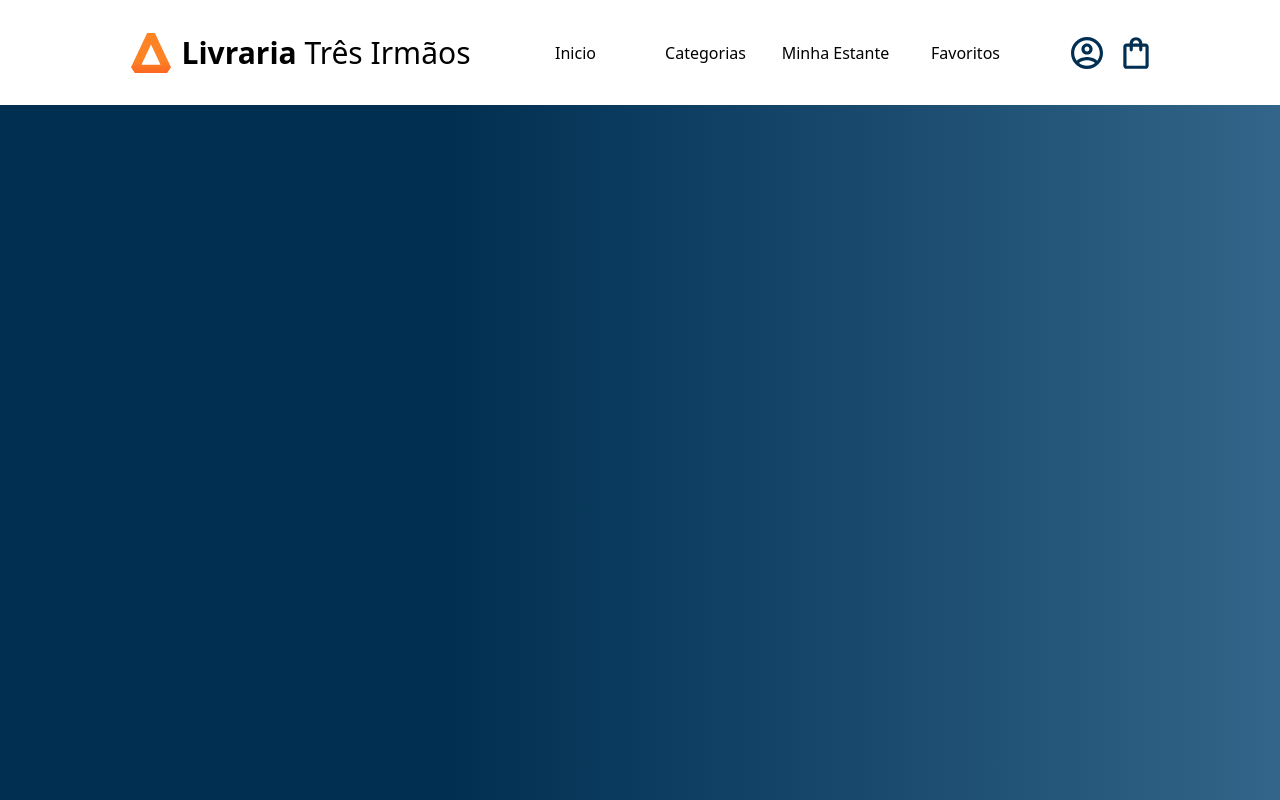
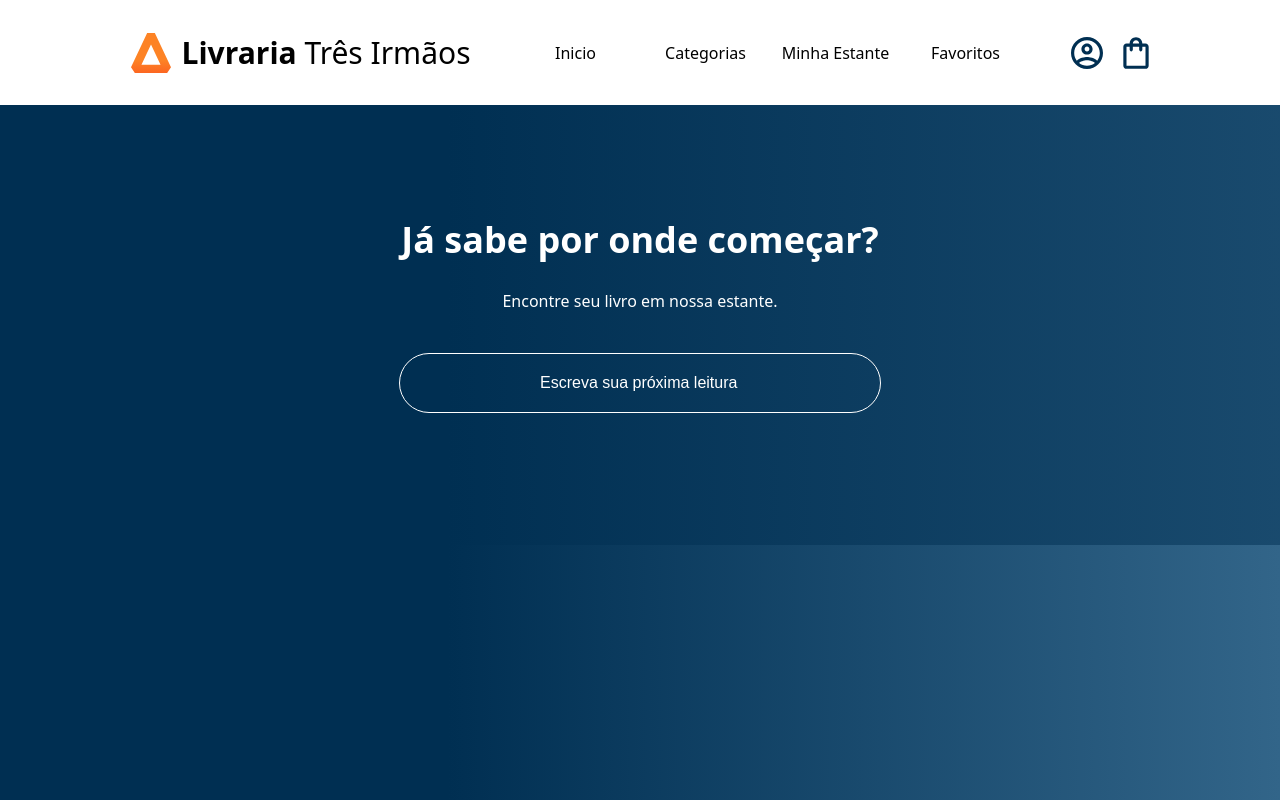
Before and after one commit to denisiorodrigues/livraria, a React (Vite) app: page / in a window 1280 px wide. Built offline with nearby package versions, Linux system fonts and the light colour scheme.

Commit message:
Componente de pesquisar livros

```diff
--- a/src/App.jsx
+++ b/src/App.jsx
@@ -1,4 +1,5 @@
 import Header from './components/Header'
+import Pesquisa from './components/Pesquisa'
 
 import styled from 'styled-components'
 
@@ -18,6 +19,7 @@
     <>
       <AppContainer>
         <Header  />
+        <Pesquisa />
       </AppContainer>
     </>
   )
--- /dev/null
+++ b/src/components/Input/index.jsx
@@ -0,0 +1,20 @@
+import styled from "styled-components";
+
+const Input = styled.input `
+    border: 1px solid #FFF;
+    background: transparent;
+    border: 1px solid #FFF;
+    padding: 20px 140px;
+    border-radius: 50px;
+    width: 200px;
+    color: #FFF;
+    font-size: 16px;
+    margin-bottom: 10px;
+
+    &::placeholder {
+            color: #FFF;
+            font-size: 16px;
+    }
+`
+
+export default Input;
--- /dev/null
+++ b/src/components/Pesquisa/index.jsx
@@ -0,0 +1,39 @@
+import styled from "styled-components";
+
+import Input from "../Input"
+
+const PesquisaContainer = styled.section `
+    background-image: linear-gradient(90deg, #002F52 35%, #326589 165%);
+    color: #FFF;
+    text-align: center;
+    padding: 85px 0;
+    height: 270px;
+    width: 100%;
+`
+
+const Titulo = styled.h1 `
+    color: #FFF;
+    font-size: 36px;
+    text-align: center;
+    width: 100%;
+`
+
+const Subtitulo = styled.h2 `
+    font-size: 16px;
+    font-weight: 500;
+    margin-bottom: 40px;
+`
+
+function Pesquisa() {
+    return (
+        <>
+            <PesquisaContainer>
+                <Titulo>Já sabe por onde começar?</Titulo>
+                <Subtitulo>Encontre seu livro em nossa estante.</Subtitulo>
+                <Input placeholder="Escreva sua próxima leitura"/>
+            </PesquisaContainer>
+        </>
+    )
+}
+
+export default Pesquisa;
```
